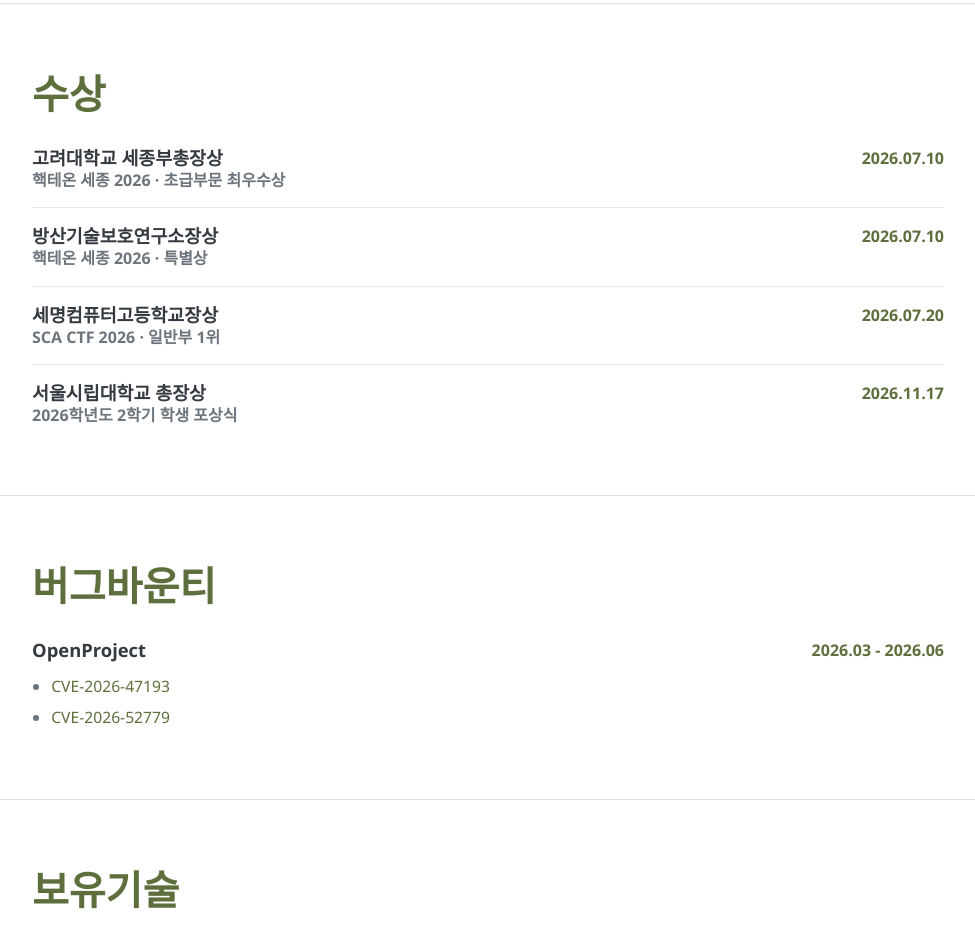
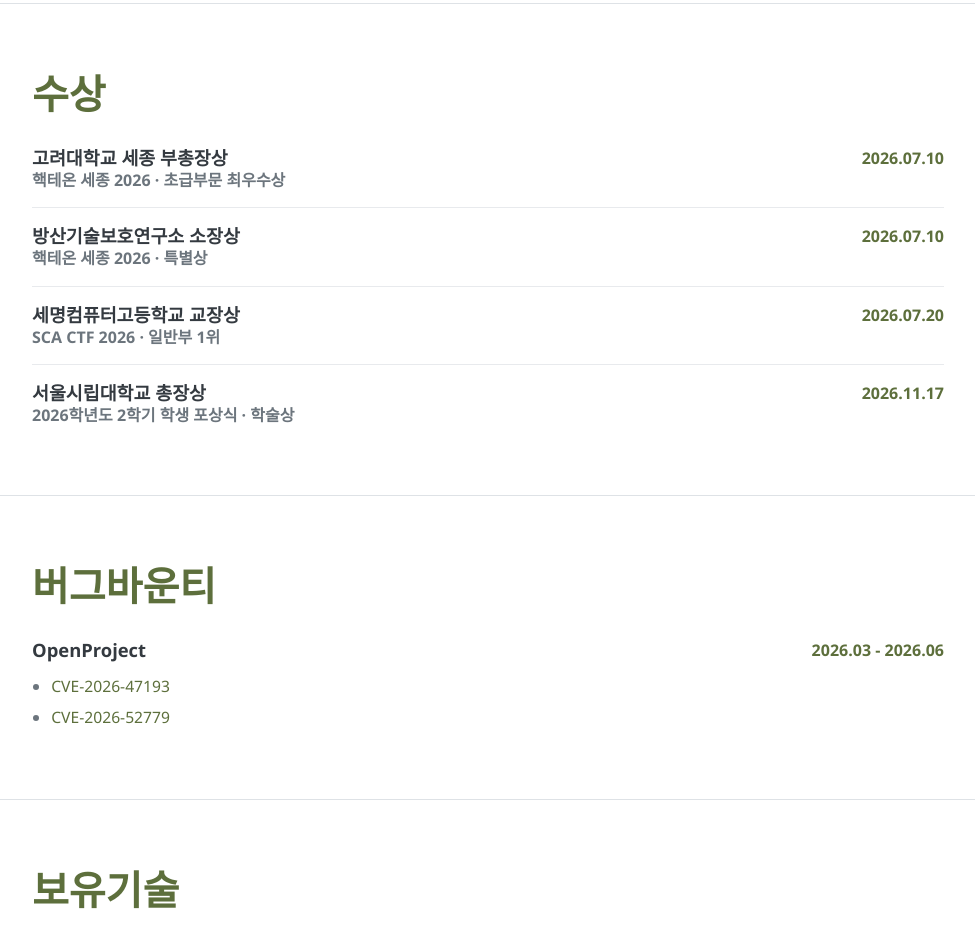
Before and after one commit to GEONWOOHAN/geonwoohan.github.io, a plain HTML site: page index.html in a window 1280 px wide. Shown: the part 5166-6104 px from the top of the page, without its empty margins (288-1263 px from the left). Drawn offline with Linux system fonts and the light colour scheme.

Commit message:
Refine award title spacing and academic award subtitle

```diff
--- a/index.html
+++ b/index.html
@@ -417,21 +417,21 @@
           <h2>수상</h2>
           <article class="item">
             <div>
-              <h3>고려대학교 세종부총장상</h3>
+              <h3>고려대학교 세종 부총장상</h3>
               <p class="subheading">핵테온 세종 2026 · 초급부문 최우수상</p>
             </div>
             <time datetime="2026-07-10">2026.07.10</time>
           </article>
           <article class="item">
             <div>
-              <h3>방산기술보호연구소장상</h3>
+              <h3>방산기술보호연구소 소장상</h3>
               <p class="subheading">핵테온 세종 2026 · 특별상</p>
             </div>
             <time datetime="2026-07-10">2026.07.10</time>
           </article>
           <article class="item">
             <div>
-              <h3>세명컴퓨터고등학교장상</h3>
+              <h3>세명컴퓨터고등학교 교장상</h3>
               <p class="subheading">SCA CTF 2026 · 일반부 1위</p>
             </div>
             <time datetime="2026-07-20">2026.07.20</time>
@@ -439,7 +439,7 @@
           <article class="item">
             <div>
               <h3>서울시립대학교 총장상</h3>
-              <p class="subheading">2026학년도 2학기 학생 포상식</p>
+              <p class="subheading">2026학년도 2학기 학생 포상식 · 학술상</p>
             </div>
             <time datetime="2026-11-17">2026.11.17</time>
           </article>
```
